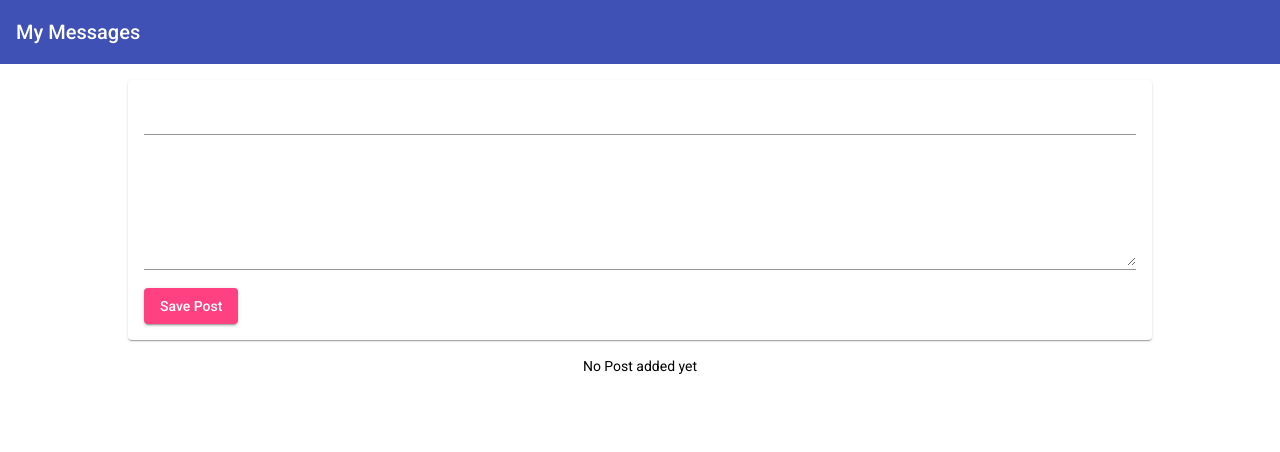
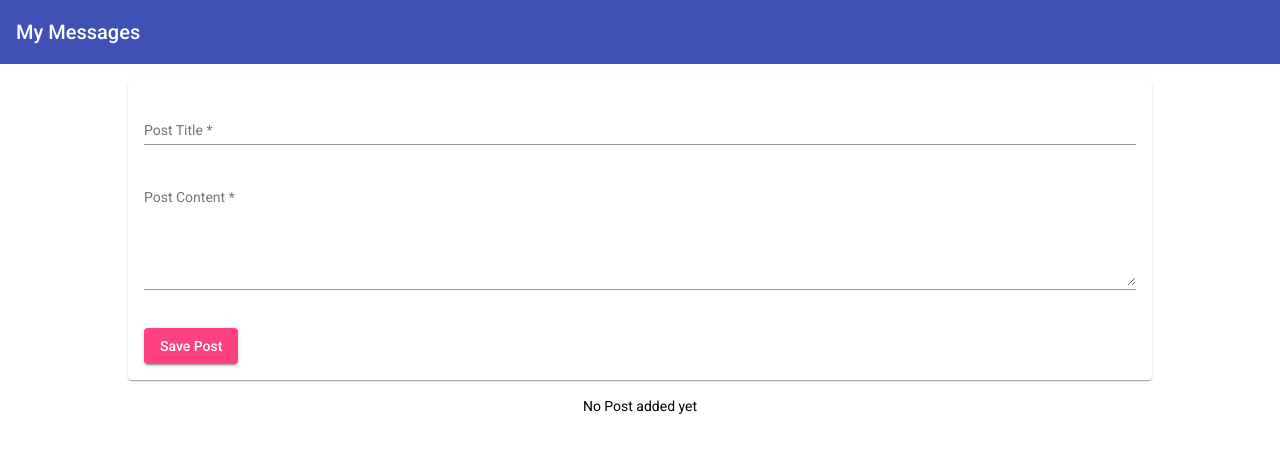
Before and after one commit to rishabhgist/mean-app-demo, an Angular app: page / in a window 1280 px wide. Shown: the top 452 px of the page. Built offline with nearby package versions, Linux system fonts and the light colour scheme.

Commit message:
added input labels in form

```diff
--- a/src/app/posts/post-create/post-create.component.css
+++ b/src/app/posts/post-create/post-create.component.css
@@ -1,4 +1,8 @@
 mat-form-field,
 textarea{
     width: 100%;
+    margin-top:10px;
 }
+button{
+    margin-top: 20px;
+}
--- a/src/app/posts/post-create/post-create.component.html
+++ b/src/app/posts/post-create/post-create.component.html
@@ -1,10 +1,12 @@
 <mat-card>
     <form action="" (submit)="onAddPost(postForm)" #postForm="ngForm">
         <mat-form-field>
+            <mat-label>Post Title</mat-label>
             <input type="text" matInput name="title" ngModel required #title="ngModel">
             <mat-error class="error" *ngIf="title.invalid">Title is required</mat-error>
         </mat-form-field>
         <mat-form-field>
+            <mat-label>Post Content</mat-label>
             <textarea matInput rows="6" name="content" ngModel required #content="ngModel"></textarea>
             <mat-error class="error" *ngIf="content.invalid">Content is required</mat-error>
         </mat-form-field>
--- a/src/app/posts/post-list/post-list.component.ts
+++ b/src/app/posts/post-list/post-list.component.ts
@@ -26,6 +26,4 @@ export class PostListComponent implements OnInit, OnDestroy {
       this.posts = posts;
     });
   }
-
-
 }
```
